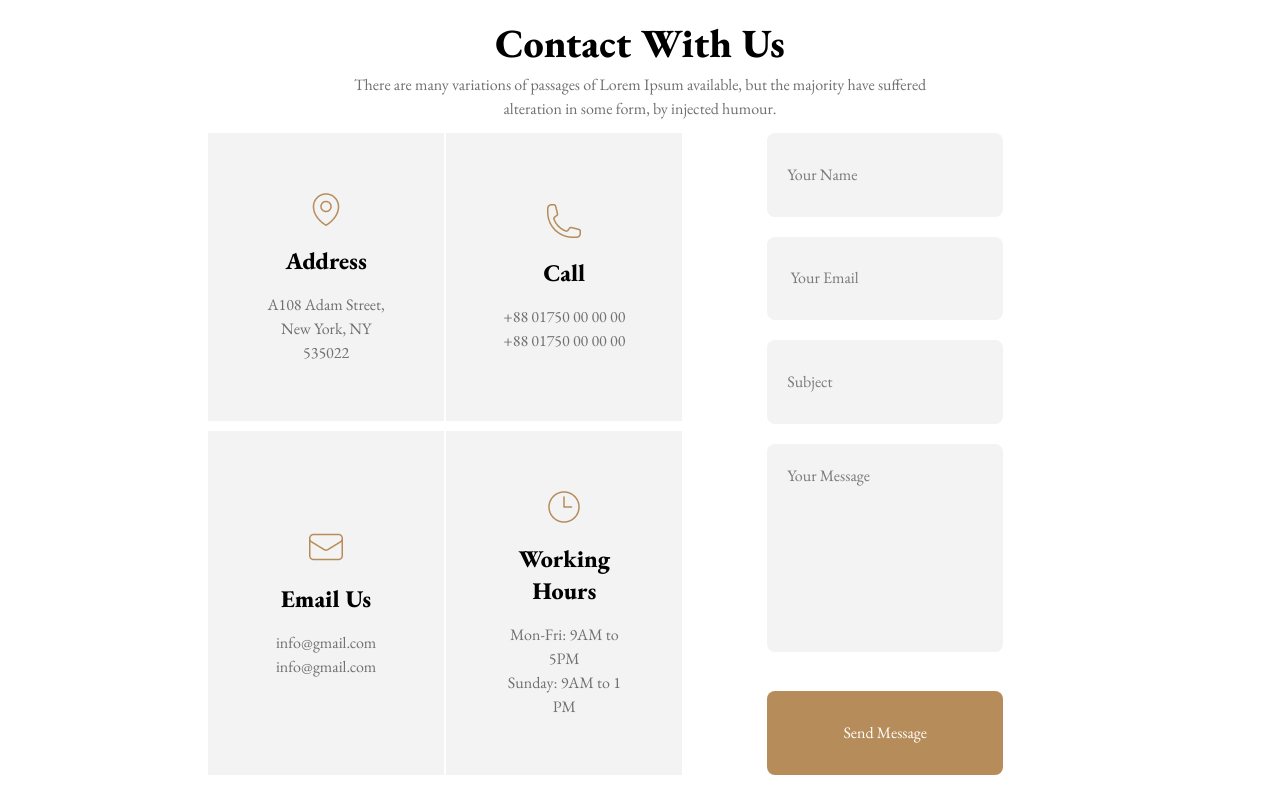
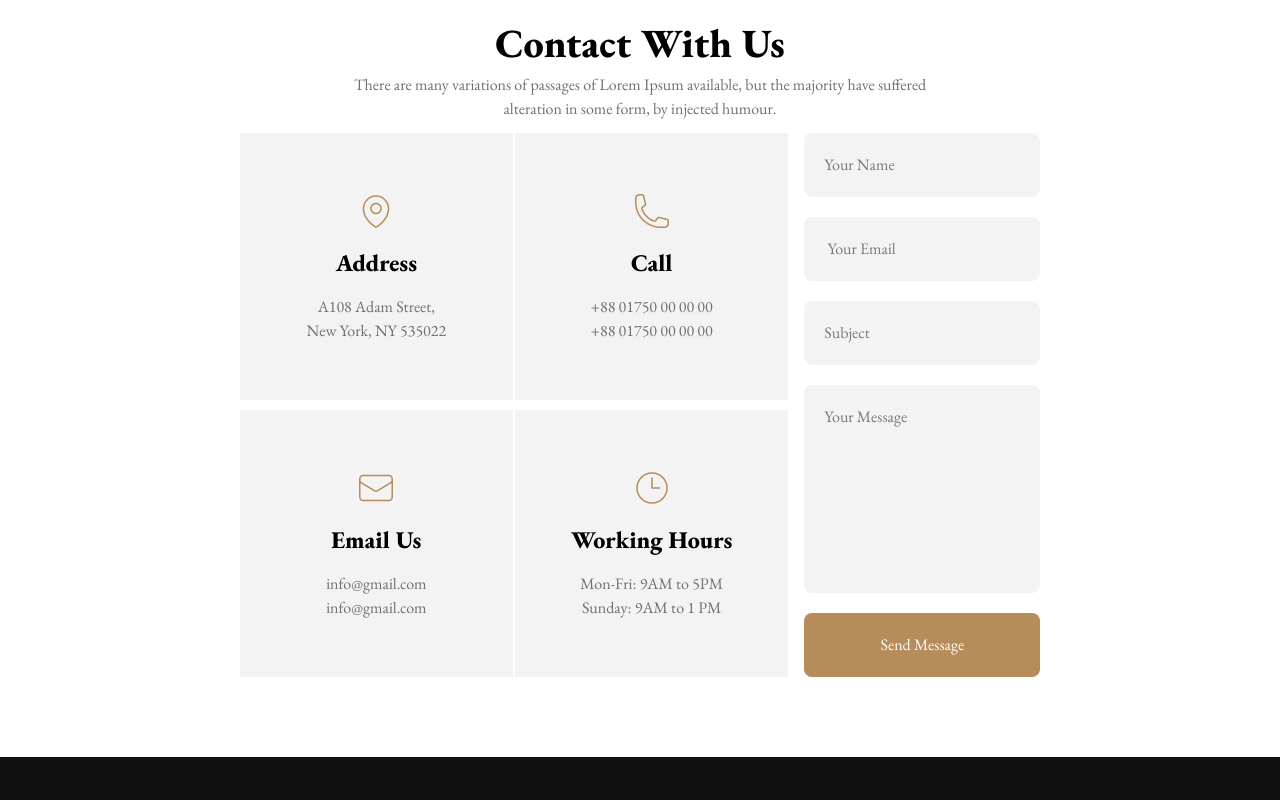
Before and after one commit to muttalib06/legal-solution, a plain HTML site: page index.html in a window 1280 px wide. Shown: the part 3140-3940 px from the top of the page. Drawn offline with nearby package versions, Linux system fonts and the light colour scheme.

Commit message:
added code correction

```diff
--- a/index.html
+++ b/index.html
@@ -267,7 +267,7 @@
         </p>
 
         <div
-          class="mt-3 flex flex-col justify-center items-stretch gap-y-5 sm:gap-x-4 lg:flex-row"
+          class="mt-3 flex flex-col justify-center sm:items-stretch gap-y-5 sm:gap-x-4 lg:flex-row"
         >
           <div class="grid justify-center gap-y-2.5 lg:grid-cols-2 gap-0.5">
             <div
@@ -308,10 +308,7 @@
               </p>
             </div>
           </div>
-          <form
-            class="grid grid-col-1 justify-center gap-y-5 flex-1/2"
-            action=""
-          >
+          <form class="grid grid-col-1 justify-center gap-y-5" action="">
             <input
               type="text"
               name="name"
```
